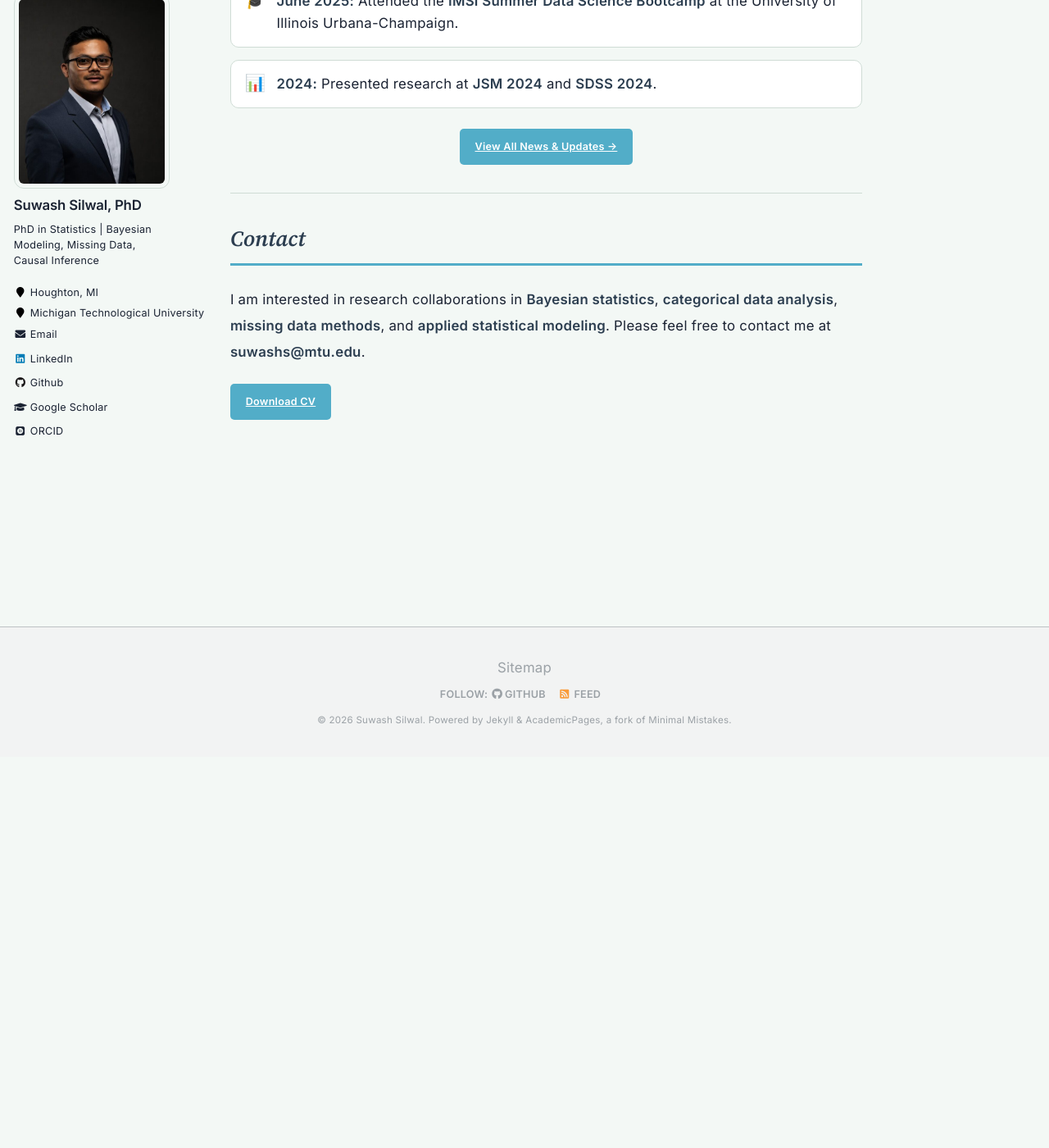
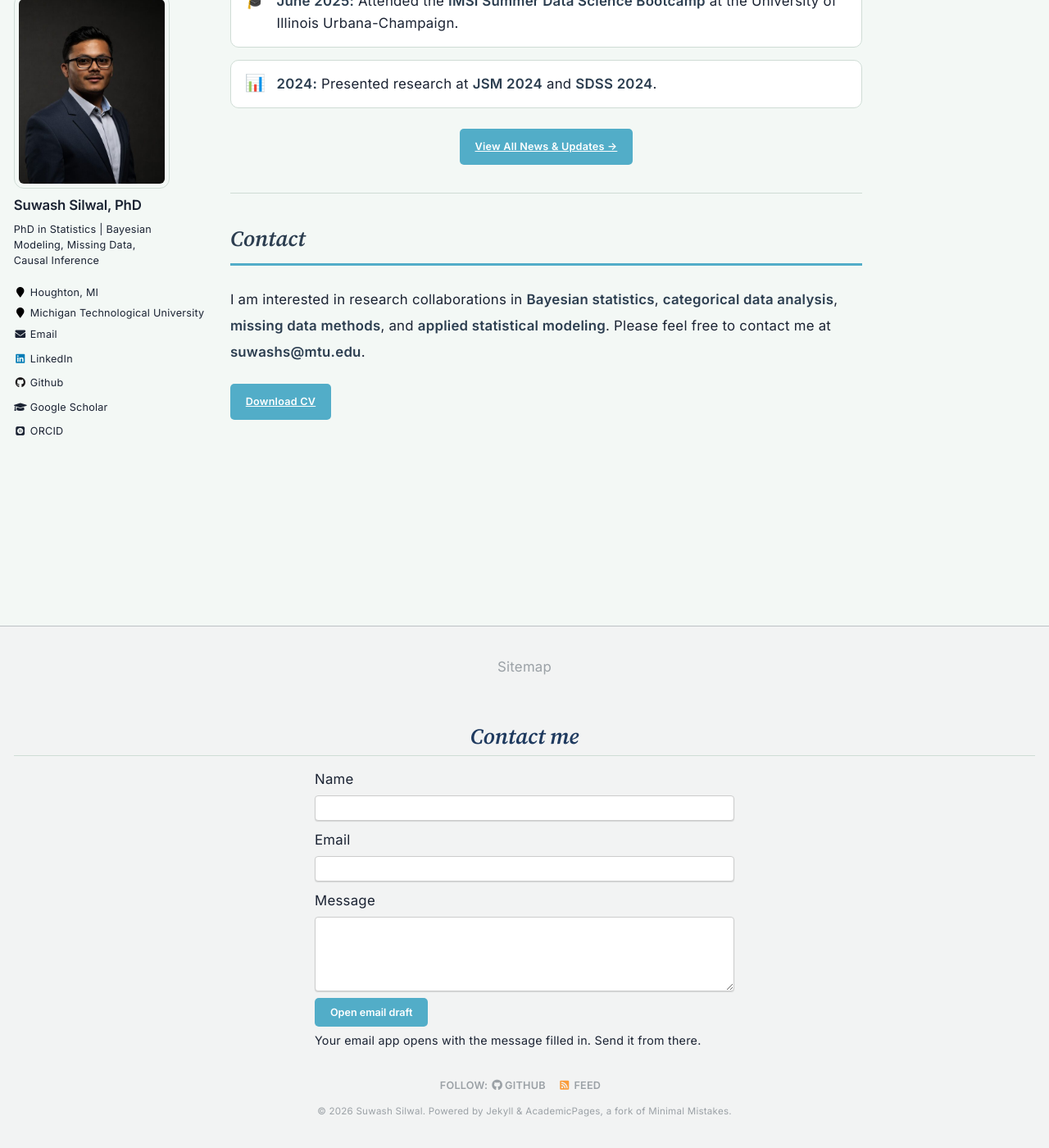
Before and after one commit to ssilwal050/ssilwal050.github.io, a Jekyll site: the page built from _pages/about.md, in a window 1280 px wide and 1400 px high, scrolled down 3627 px. Shown: the whole window at 82% size. Built offline with Jekyll 4.4.1, drawn with Linux system fonts in a browser that asks for light colours; some web fonts are replaced; before the commit the page ends 4550 px from its top, so only the background shows below that.

Commit message:
Add contact form to site footer

```diff
--- a/_includes/footer.html
+++ b/_includes/footer.html
@@ -1,4 +1,63 @@
 {% include base_path %}
+
+{% if site.author.email %}
+<section aria-labelledby="footer-contact-title">
+  <h2 id="footer-contact-title">Contact me</h2>
+  <form id="footer-contact-form" data-recipient="{{ site.author.email | escape }}" aria-describedby="footer-contact-help">
+    <label for="footer-contact-name">Name</label>
+    <input id="footer-contact-name" name="name" type="text" autocomplete="name" required>
+
+    <label for="footer-contact-email">Email</label>
+    <input id="footer-contact-email" name="email" type="email" autocomplete="email" required>
+
+    <label for="footer-contact-message">Message</label>
+    <textarea id="footer-contact-message" name="message" rows="4" required></textarea>
+
+    <button type="submit" class="btn btn--primary" disabled>Open email draft</button>
+    <p id="footer-contact-help">Your email app opens with the message filled in. Send it from there.</p>
+  </form>
+  <noscript><p><a href="mailto:{{ site.author.email | escape }}">Email me directly</a></p></noscript>
+</section>
+
+<style>
+  #footer-contact-form {
+    box-sizing: border-box;
+    width: 100%;
+    max-width: 32rem;
+    margin: 0 auto 1.5rem;
+    padding: 0;
+    background: transparent;
+    text-align: left;
+  }
+
+  #footer-contact-form input,
+  #footer-contact-form textarea {
+    box-sizing: border-box;
+    width: 100%;
+  }
+
+  #footer-contact-help {
+    margin: 0;
+    font-size: 0.85em;
+  }
+</style>
+<script>
+  (() => {
+    const form = document.getElementById("footer-contact-form");
+    form.addEventListener("submit", (event) => {
+      event.preventDefault();
+      const fields = new FormData(form);
+      const subject = encodeURIComponent("Website contact");
+      const body = encodeURIComponent(
+        "Name: " + fields.get("name") + "\r\nEmail: " + fields.get("email") +
+        "\r\n\r\n" + fields.get("message").replace(/\r?\n/g, "\r\n")
+      );
+      window.location.href = "mailto:" + form.dataset.recipient + "?subject=" + subject + "&body=" + body;
+    });
+    form.querySelector("button").disabled = false;
+  })();
+</script>
+{% endif %}
 
 <div class="page__footer-follow">
   <ul class="social-icons">
```
